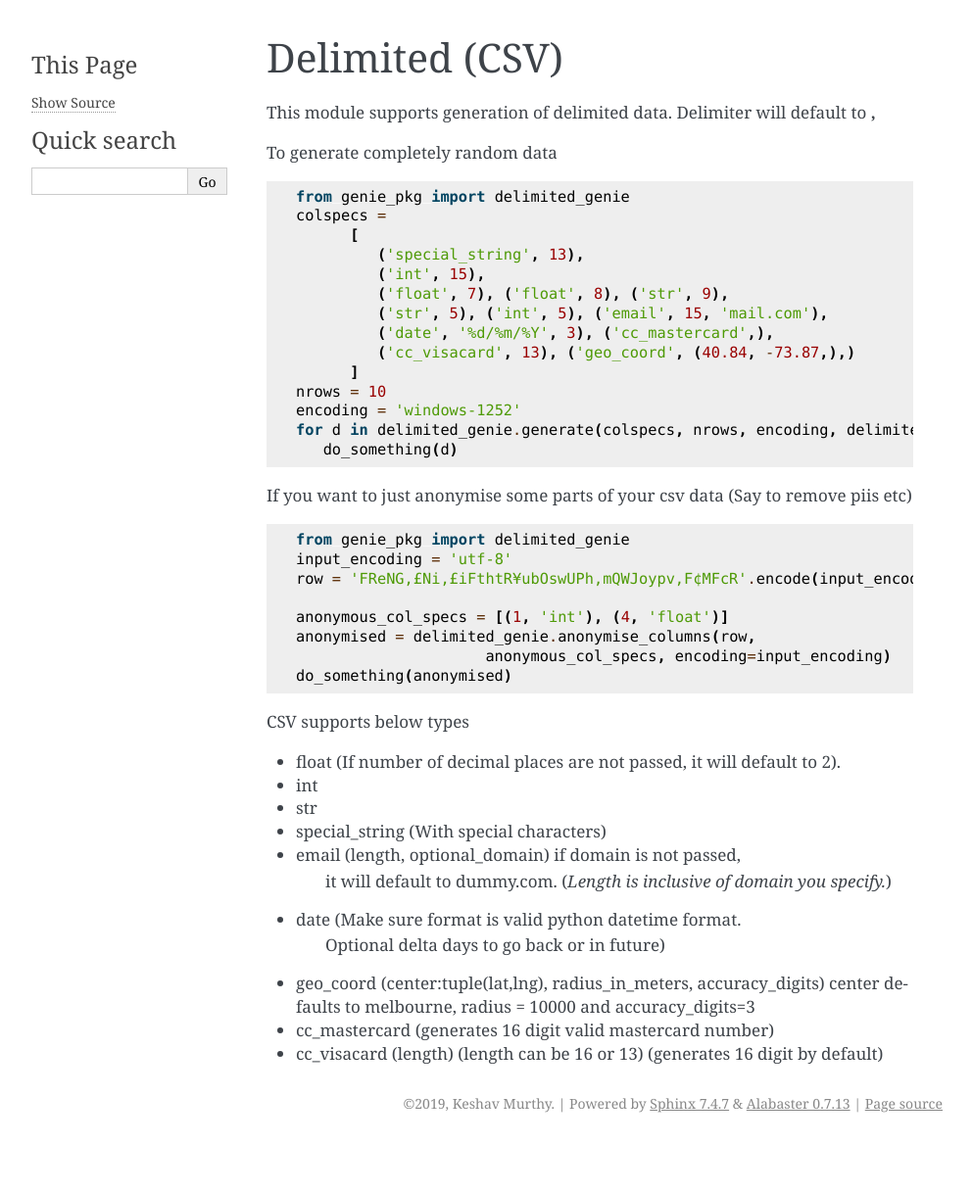
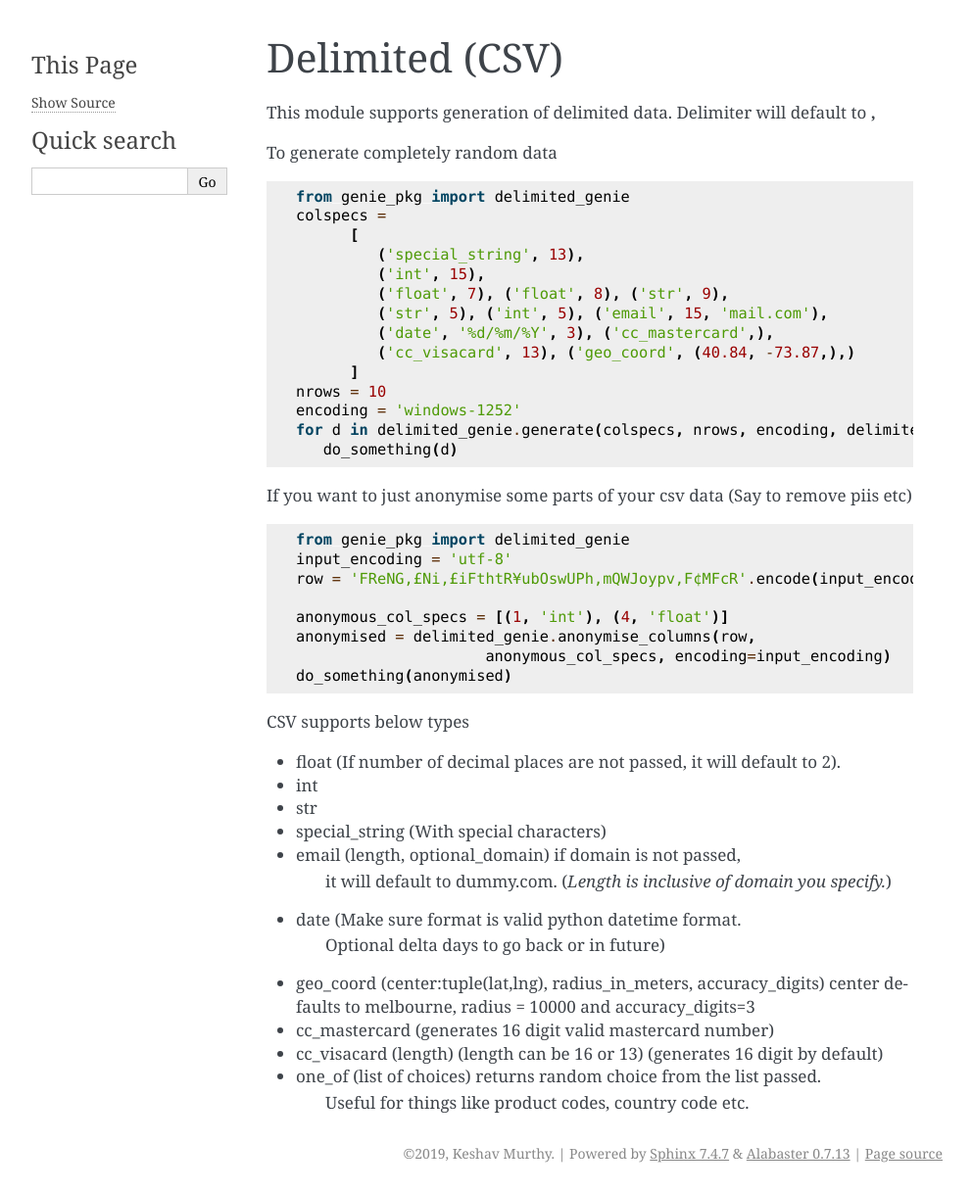
Before and after one commit to mkeshav/data-genie, a Sphinx documentation site: the page built from docs/delimited.rst, in a window 1280 px wide. Shown: the whole page at 98% size, without its empty margins (148-1140 px from the left). Built offline with Sphinx 7.4.7, drawn with Linux system fonts in a browser that asks for light colours; before the commit the page ends 1166 px from its top, so only the background shows below that.

Commit message:
update doco.

```diff
--- a/docs/delimited.rst
+++ b/docs/delimited.rst
@@ -51,3 +51,5 @@ CSV supports below types
   center defaults to melbourne, radius = 10000 and accuracy_digits=3
 - cc_mastercard (generates 16 digit valid mastercard number)
 - cc_visacard (length) (length can be 16 or 13) (generates 16 digit by default)
+- one_of (list of choices) returns random choice from the list passed.
+      Useful for things like product codes, country code etc.
```
